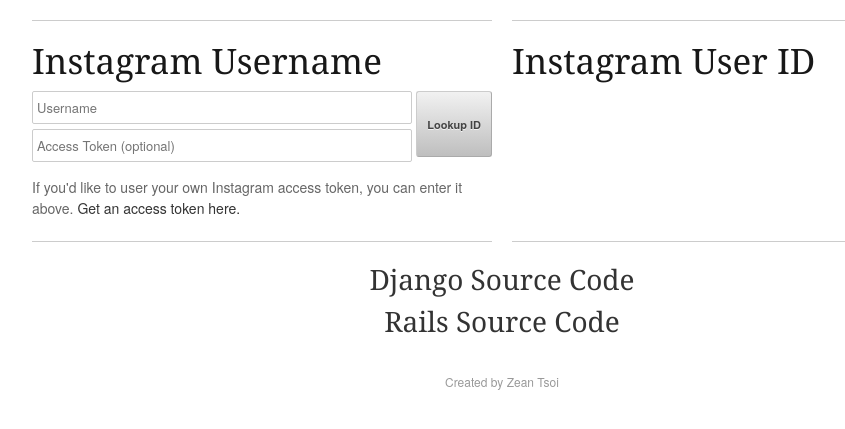
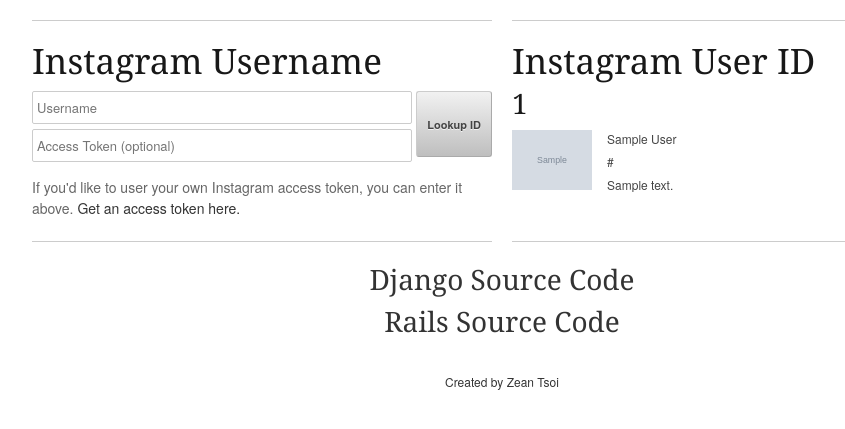
Before and after one commit to zeantsoi/django-instagram-uid, a Django app: template templates/index.html in a window 1280 px wide. Shown: the top 429 px of the page, without its empty margins (138-983 px from the left). Run offline with Django 3.2, Linux system fonts and the light colour scheme; the template is opened without the code that fills it: most values are stand-ins (such as "Sample title", 1, 10 or a date in 2020); grey boxes marked "Sample" are stand-in pictures.

Commit message:
Minor refactoring and adding ability to submit without AJAX

```diff
--- a/static/css/style.css
+++ b/static/css/style.css
@@ -42,6 +42,15 @@
   margin-bottom: 10px;
 }
 
+.uid > img#loading {
+  position: absolute;
+  left: 50%;
+  margin-left: -16px;
+  top: 50%;
+  margin-top: -16px;
+  display: none;
+}
+
 .uid > .attributes > img {
   width: 80px;
   float: left;
@@ -71,6 +80,5 @@
 .attribution a,
 .attribution a:hover,
 .attribution a:visited {
-  color: #999;
   text-decoration: none;
 }
--- a/static/js/scripts.js
+++ b/static/js/scripts.js
@@ -19,7 +19,7 @@
 				} else {
 					$('.uid > h3').html(data['id']);
 	 				$('.uid > h3').fadeIn();
-					html = '<img src="' + data['profile_picture'] + '" /><div class="info"><ul>';
+					html = '<img src="' + data['profile_picture'] + '" alt="' + data['username'] + '" /><div class="info"><ul>';
 	 				attributes = ['full_name', 'website', 'bio'];
 	 				attributes.map(function(attribute) {
 	 					if (data[attribute]) html += '<li>' + data[attribute] + '</li>';
--- a/templates/base.html
+++ b/templates/base.html
@@ -6,7 +6,7 @@
         <title>Instagram User ID Lookup</title>
 
         <script type="text/javascript" src="http://code.jquery.com/jquery.min.js"></script>
-        <script type="text/javascript" src="{{ STATIC_URL }}js/scripts.js"></script>
+        <script type="text/javascript" src="{{ STATIC_URL }}js/scriptsss.js"></script>
 
         <link rel="stylesheet" type="text/css" href="{{ STATIC_URL }}css/base.css" media="screen" />
         <link rel="stylesheet" type="text/css" href="{{ STATIC_URL }}css/layout.css" media="screen" />
--- a/templates/index.html
+++ b/templates/index.html
@@ -11,19 +11,28 @@
                 <input type="text" name="access_token" placeholder="Access Token (optional)">
             </div>
         </form>
-        <p>If you'd like to user your own Instagram access token, you can enter it above. <a href="http://instagram.com/developer/register/" alt="Instagram Registration">Get an access token here.</a></p>
+        <p>If you'd like to user your own Instagram access token, you can enter it above. <a href="http://instagram.com/developer/register/">Get an access token here.</a></p>
     </div>
     <div class="eight columns form uid">
-        <img src="{{ STATIC_URL }}img/loading.gif" alt="loading" id="loading" style="position: absolute; left: 50%; margin-left: -16px; top: 50%; margin-top: -16px; display: none;"/>
+        <img src="{{ STATIC_URL }}img/loading.gif" alt="loading" id="loading" />
         <h2>Instagram User ID</h2>
-        <h3></h3>
-        <h4></h4>
+
+        <h3>{{ id }}</h3>
+        <h4>{{ error }}</h4>
         <div class="attributes">
+            {% if profile_picture %}<img src="{{ profile_picture }}" alt="{{ username }}" />{% endif %}
+            <div class="info">
+                <ul>
+                    {% if full_name %}<li>{{ full_name }}</li>{% endif %}
+                    {% if website %}<li>{{ website }}</li>{% endif %}
+                    {% if bio %}<li>{{ bio }}</li>{% endif %}
+                </ul>
+            </div>
         </div>
     </div>
     <div class="sixteen columns link">
         <h3><a href="https://github.com/zeantsoi/django-instagram-uid">Django Source Code</a></h3>
-        <h3><a href="https://github.com/zeantsoi/django-instagram-uid">Rails Source Code</a></h3>
+        <h3><a href="https://github.com/zeantsoi/rails-instagram-uid">Rails Source Code</a></h3>
     </div>
     <div class="sixteen columns attribution">
         <a href="http://www.zeantsoi.com/">Created by Zean Tsoi</a>
```
Also changed, not shown: lookup/views.py (+12 -8 lines), 2 other files.
